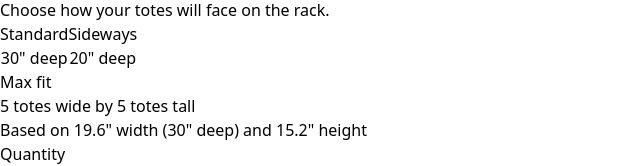
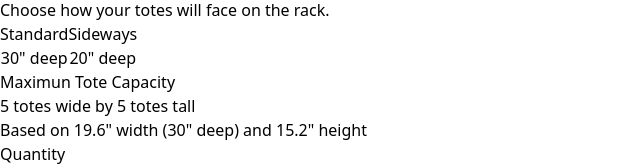
Before and after one commit to jdrzayich/tote-builder, a Next.js app: page / in a window 1280 px wide. Shown: the part 536-702 px from the top of the page, without its empty margins (0-640 px from the left). Built offline with nearby package versions, Linux system fonts and the light colour scheme.

Commit message:
Update page.tsx

```diff
--- a/app/page.tsx
+++ b/app/page.tsx
@@ -442,7 +442,7 @@ function BuilderApp() {
 
                      {/* MAX FIT RESULT */}
                     <div className="rounded-2xl border border-neutral-200 bg-neutral-50 p-3">
-                      <div className="text-xs text-neutral-500">Max fit</div>
+                      <div className="text-xs text-neutral-500">Maximun Tote Capacity</div>
 
                       <div className="text-sm font-semibold">
                       {maxFit.cols === 0 || maxFit.rows === 0 ? (
```
